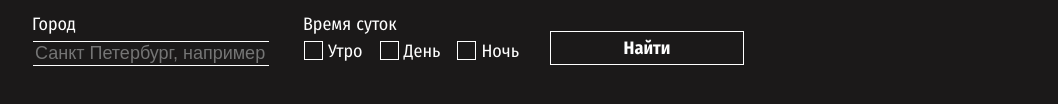
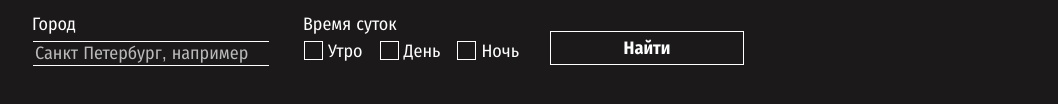
Before and after one commit to anna-test-2020/posmotri_v_okno, a website: page index.html in a window 1280 px wide. Shown: the part 602-706 px from the top of the page, without its empty margins (38-1096 px from the left). Drawn offline with Linux system fonts and the light colour scheme; no server answers.

Commit message:
после 1 ревью2

```diff
--- a/styles/style.css
+++ b/styles/style.css
@@ -111,6 +111,14 @@ ol {
   border-right: 0;
   border-top: 1px solid currentColor;
   border-bottom: 1px solid currentColor;
+}
+
+.search-form__textfield::placeholder {
+  font-family: "Fira Sans Condensed", sans-serif;
+  color: #fff;
+  opacity: 0.7;
+  font-size: 18px;
+  font-weight: 400;
 }
 
 .search-form__textfield:focus {
```
